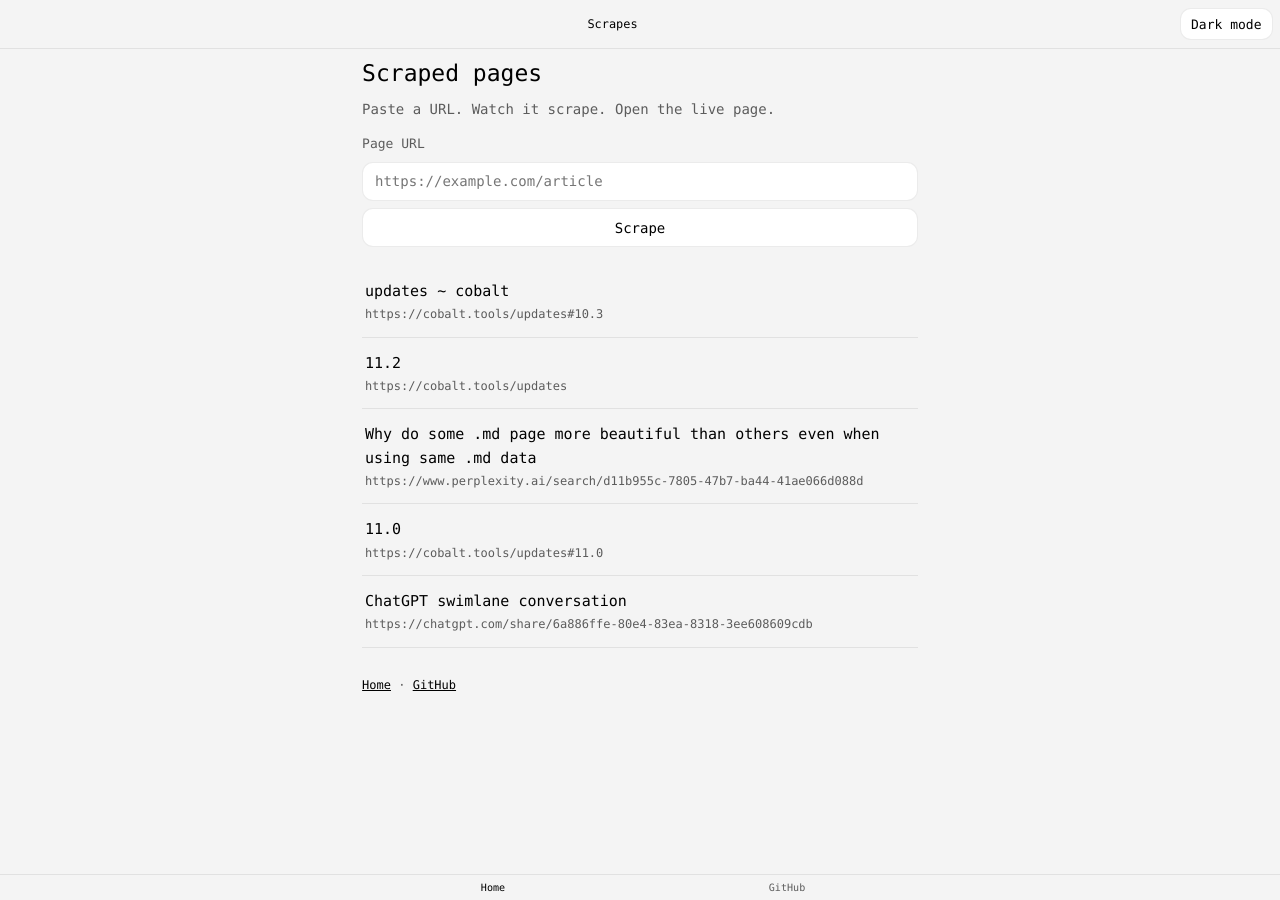
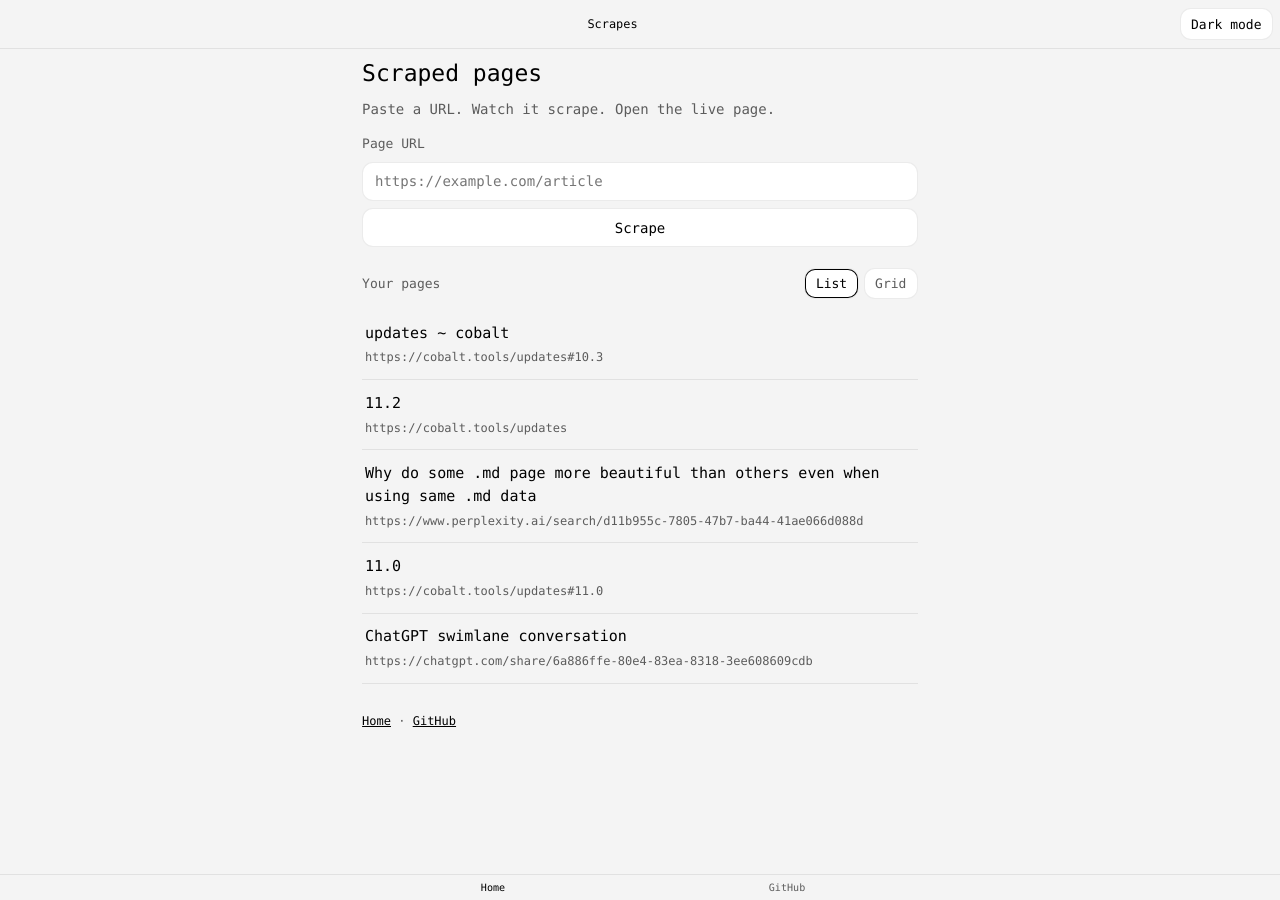
Before and after one commit to grandzam1/scrape-kit, a Jekyll site: the page built from docs/index.md, in a window 1280 px wide. Built offline with Jekyll 4.4.1, drawn with Linux system fonts in a browser that asks for light colours; some web fonts are replaced.

Commit message:
Add simple List and Grid views for scraped pages.
Co-authored-by: Cursor <cursoragent@cursor.com>

```diff
--- a/docs/assets/scrape.js
+++ b/docs/assets/scrape.js
@@ -186,10 +186,35 @@ function startScrape(url) {
 document.addEventListener("DOMContentLoaded", () => {
   applyVisual(0);
   const form = $("scrape-form");
-  if (!form) return;
-  form.addEventListener("submit", (e) => {
-    e.preventDefault();
-    const url = $("scrape-url").value.trim();
-    if (url) startScrape(url);
+  if (form) {
+    form.addEventListener("submit", (e) => {
+      e.preventDefault();
+      const url = $("scrape-url").value.trim();
+      if (url) startScrape(url);
+    });
+  }
+
+  const pages = $("pages");
+  const viewBtns = document.querySelectorAll(".view-btn");
+  if (!pages || !viewBtns.length) return;
+
+  const applyView = (view) => {
+    const next = view === "grid" ? "grid" : "list";
+    pages.dataset.view = next;
+    viewBtns.forEach((btn) => {
+      btn.setAttribute("aria-pressed", String(btn.dataset.view === next));
+    });
+    try {
+      localStorage.setItem("scrape-kit-view", next);
+    } catch (e) {}
+  };
+
+  let saved = "list";
+  try {
+    saved = localStorage.getItem("scrape-kit-view") || "list";
+  } catch (e) {}
+  applyView(saved);
+  viewBtns.forEach((btn) => {
+    btn.addEventListener("click", () => applyView(btn.dataset.view));
   });
 });
--- a/docs/assets/style.css
+++ b/docs/assets/style.css
@@ -313,20 +313,89 @@ html, body {
 .scrape-done { margin: 0 0 1.75rem; }
 .scrape-done a { color: var(--portal-primary); word-break: break-all; }
 
-.list { list-style: none; padding: 0; margin: 0; }
-.list li { margin: 0 0 0.15rem; }
-.list a {
-  display: block;
+.pages-head {
+  display: flex;
+  align-items: center;
+  justify-content: space-between;
+  gap: 0.75rem;
+  margin: 0 0 0.75rem;
+}
+.pages-label {
+  margin: 0;
+  font-size: 13px;
+  color: var(--muted-foreground);
+}
+.view-switch {
+  display: flex;
+  gap: 0.35rem;
+}
+.view-btn {
+  appearance: none;
+  min-height: 2.25rem;
+  padding: 0 0.75rem;
+  border: 1px solid var(--border);
+  border-radius: 11px;
+  background: var(--chip);
+  color: var(--muted-foreground);
+  font-family: inherit;
+  font-size: 13px;
+  font-weight: 500;
+  cursor: pointer;
+}
+.view-btn[aria-pressed="true"] {
+  color: var(--foreground);
+  box-shadow: inset 0 0 0 1px var(--foreground);
+}
+
+.pages { list-style: none; padding: 0; margin: 0; }
+.pages li { margin: 0; }
+.pages a {
+  display: flex;
+  flex-direction: column;
+  gap: 0.25rem;
   padding: 0.85rem 0.2rem;
   color: inherit;
   text-decoration: none;
   border-bottom: 1px solid var(--border);
 }
-.list strong { display: block; font-size: 15px; font-weight: 500; }
-.list span {
+.pages strong {
+  font-size: 15px;
+  font-weight: 500;
+}
+.pages span {
   color: var(--muted-foreground);
   font-size: 12px;
   word-break: break-all;
+}
+
+.pages[data-view="grid"] {
+  display: grid;
+  grid-template-columns: repeat(2, minmax(0, 1fr));
+  gap: 0.65rem;
+}
+.pages[data-view="grid"] a {
+  min-height: 6.5rem;
+  padding: 0.85rem;
+  border: 1px solid var(--border);
+  border-radius: 11px;
+  background: var(--chip);
+  border-bottom: 1px solid var(--border);
+}
+.pages[data-view="grid"] strong {
+  display: -webkit-box;
+  -webkit-line-clamp: 3;
+  -webkit-box-orient: vertical;
+  overflow: hidden;
+}
+.pages[data-view="grid"] span {
+  display: -webkit-box;
+  -webkit-line-clamp: 2;
+  -webkit-box-orient: vertical;
+  overflow: hidden;
+}
+
+@media (max-width: 420px) {
+  .pages[data-view="grid"] { grid-template-columns: 1fr; }
 }
 
 .changelog-header {
--- a/docs/index.md
+++ b/docs/index.md
@@ -45,13 +45,20 @@ title: Scrapes
   <a id="scrape-live" href="#"></a>
 </p>
 
-<ul class="list">
+<div class="pages-head">
+  <p class="pages-label">Your pages</p>
+  <div class="view-switch" role="group" aria-label="How to show pages">
+    <button type="button" class="view-btn" data-view="list" aria-pressed="true">List</button>
+    <button type="button" class="view-btn" data-view="grid" aria-pressed="false">Grid</button>
+  </div>
+</div>
+<ul class="pages" id="pages" data-view="list">
 {% for p in site.pages %}
   {% if p.path contains "scrapes/" and p.path contains "page.md" %}
   <li>
     <a href="{{ p.url | relative_url }}">
       <strong>{{ p.title | default: p.path }}</strong>
-      <span>{{ p.source | default: p.path }}</span>
+      <span>{{ p.source | default: "" }}</span>
     </a>
   </li>
   {% endif %}
```
